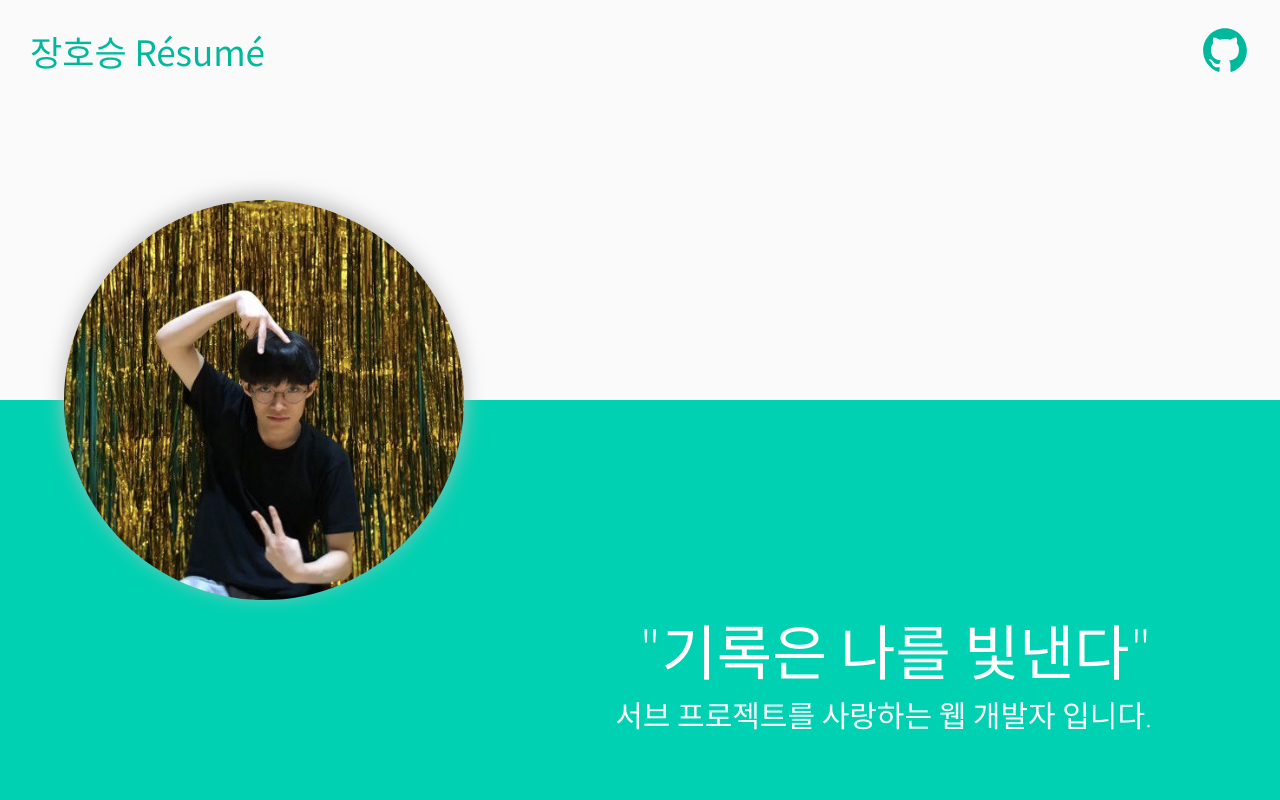
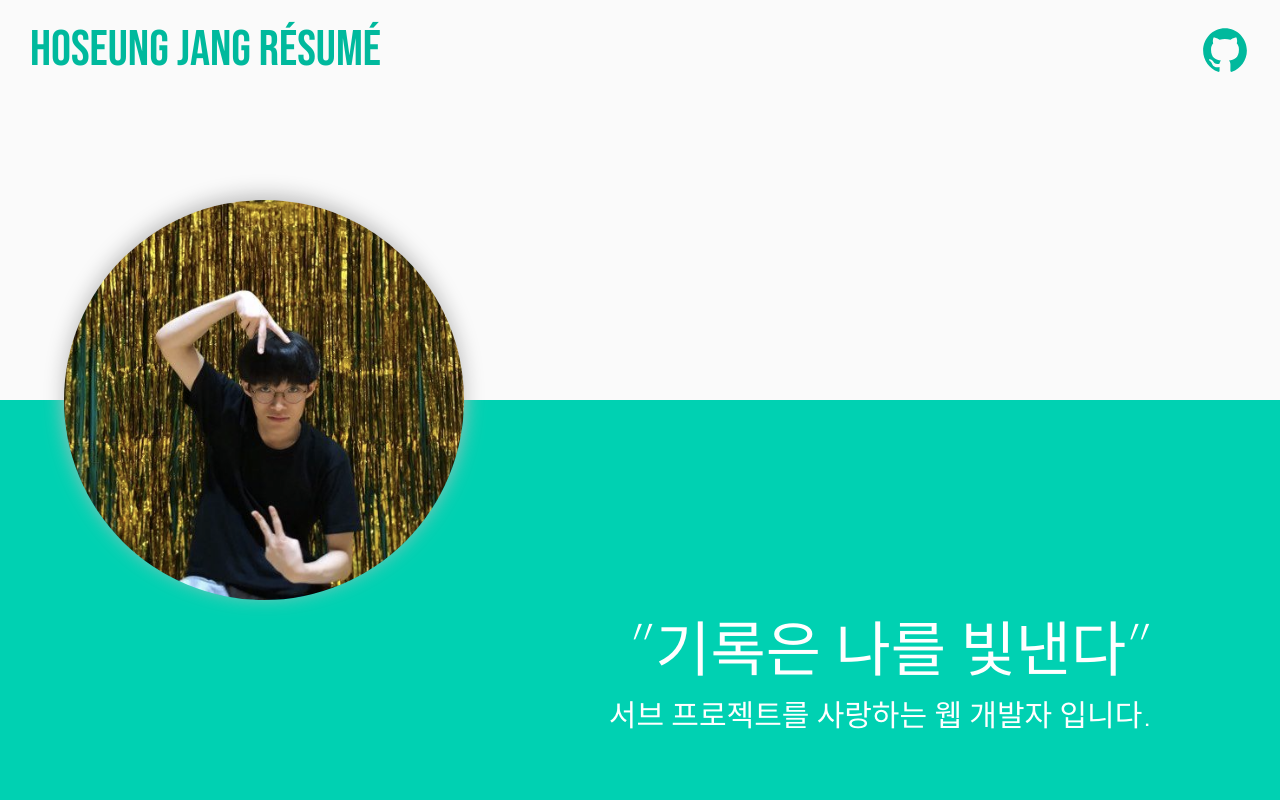
Before and after one commit to hoseungme/about.hoseung.me, a React (Create React App) app: page / in a window 1280 px wide. Shown: the top 800 px of the page. Built offline with nearby package versions, Linux system fonts and the light colour scheme.

Commit message:
fix web font

```diff
--- a/public/index.html
+++ b/public/index.html
@@ -24,7 +24,8 @@
       work correctly both with client-side routing and a non-root public URL.
       Learn how to configure a non-root public URL by running `npm run build`.
     -->
-    <link href="https://fonts.googleapis.com/css2?family=Noto+Sans+KR:wght@100;400&display=swap" rel="stylesheet">
+    <link href="https://fonts.googleapis.com/css2?family=Gothic+A1:wght@100;400&display=swap" rel="stylesheet">
+    <link href="https://fonts.googleapis.com/css2?family=Bebas+Neue&display=swap" rel="stylesheet">
     <title>React App</title>
   </head>
   <body>
--- a/src/components/Header/Header.tsx
+++ b/src/components/Header/Header.tsx
@@ -22,7 +22,7 @@ export const Header: React.FC = () => {
   return (
     <>
       <Container className={shadow ? "scrolled" : undefined}>
-        <div className="title">장호승 Résumé</div>
+        <div className="title">Hoseung Jang Résumé</div>
         <div className="accounts">
           <a href="https://github.com/HoseungJang">
             <IoLogoGithub />
@@ -64,8 +64,8 @@ const Container = styled.div`
   }
 
   > .title {
-    font-size: 35px;
-    font-weight: 400;
+    font-family: "Bebas Neue", cursive;
+    font-size: 50px;
 
     color: ${Color.DarkMint};
   }
--- a/src/index.tsx
+++ b/src/index.tsx
@@ -16,7 +16,7 @@ const GlobalStyles = createGlobalStyle`
 
     background-color: ${Color.DarkWhite};
 
-    font-family: "Noto Sans KR", sans-serif;
+    font-family: 'Gothic A1', sans-serif;
     font-weight: 100;
   }
 `;
```
